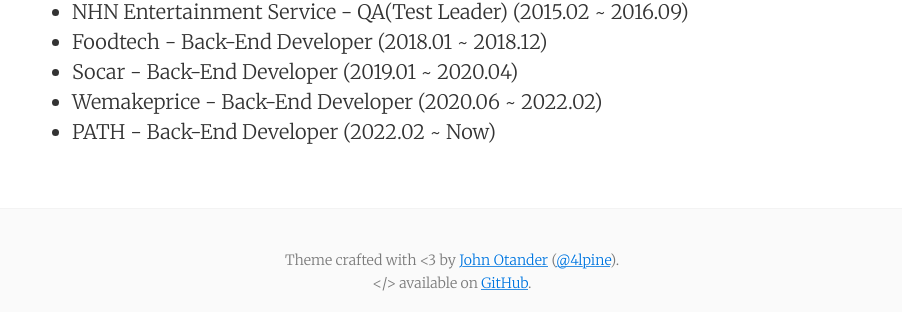
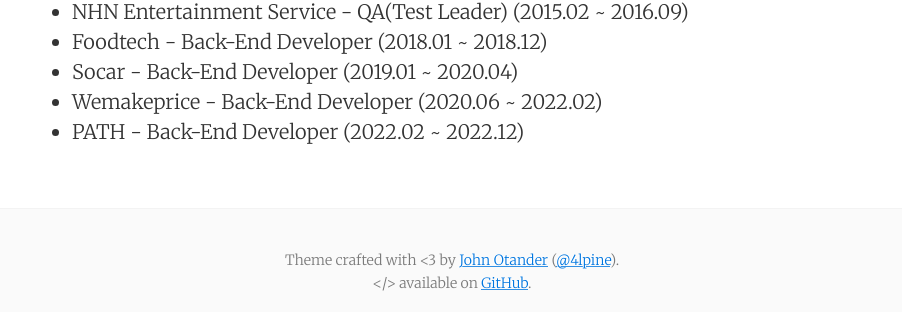
Before and after one commit to joshua-qa/joshua-qa.github.io, a Jekyll site: the page built from about.md, in a window 1280 px wide. Shown: the part 566-878 px from the top of the page, without its empty margins (188-1090 px from the left). Built offline with Jekyll 4.4.1, drawn with Linux system fonts in a browser that asks for light colours.

Commit message:
update about.md

```diff
--- a/about.md
+++ b/about.md
@@ -21,4 +21,4 @@ tags: about
 *   Foodtech - Back-End Developer (2018.01 ~ 2018.12)
 *   Socar - Back-End Developer (2019.01 ~ 2020.04)
 *   Wemakeprice - Back-End Developer (2020.06 ~ 2022.02)
-*   PATH - Back-End Developer (2022.02 ~ Now)
+*   PATH - Back-End Developer (2022.02 ~ 2022.12)
```
